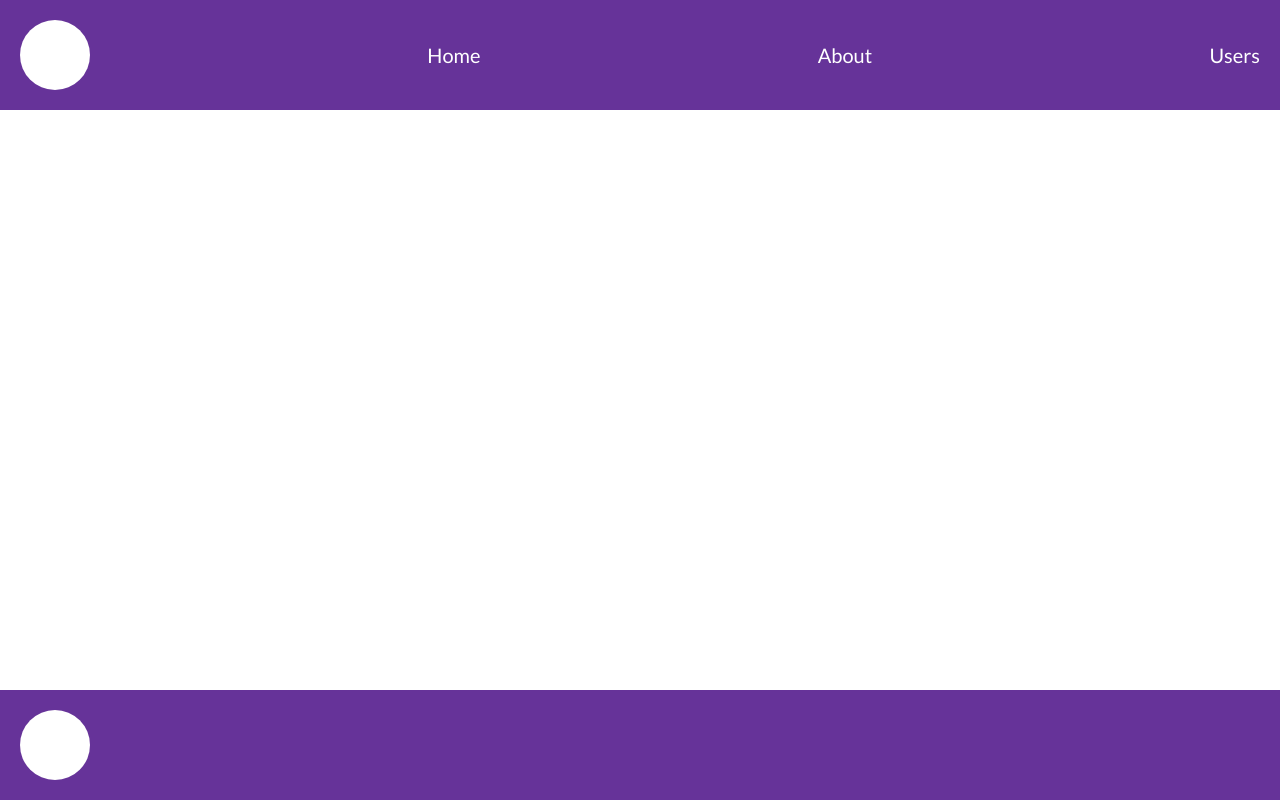
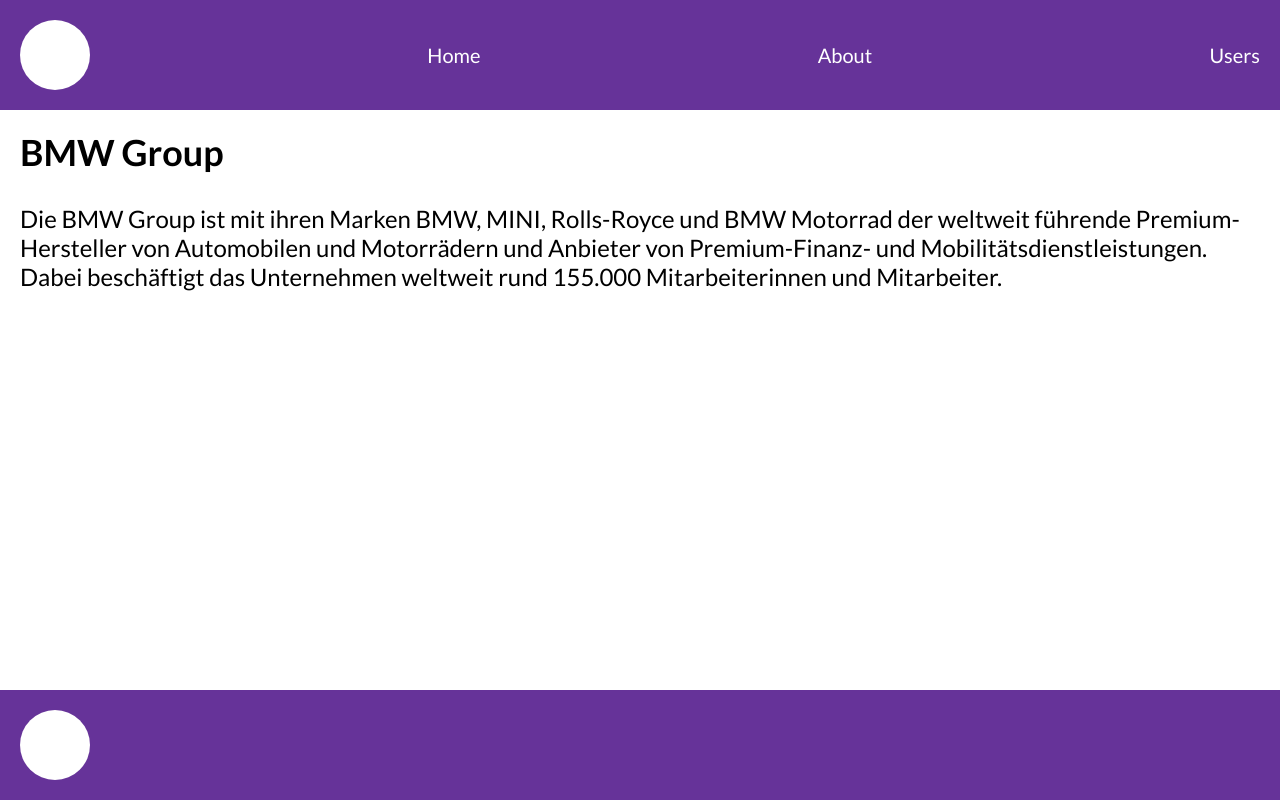
Before and after one commit to Alla-web/React_52m_1_fs_TS, a React (Vite) app: page /clients/BMW in a window 1280 px wide. Before the commit this address had no page. Built offline with nearby package versions, Linux system fonts and the light colour scheme.

Commit message:
homework 13

```diff
--- a/src/App.tsx
+++ b/src/App.tsx
@@ -16,6 +16,10 @@
 import About from "pages/About/About";
 import Users from "pages/Users/Users";
 import User from "pages/Users/components/User/User";
+import Clients from "pages/Clients/Clients";
+import BmwCompany from "pages/Clients/components/BMW/BMW";
+import FerrariCompany from "pages/Clients/components/Ferrari/Ferrari";
+import VwCompany from "pages/Clients/components/VW/VW";
 
 
 //selflearning
@@ -47,6 +51,10 @@
             <Route path="/about" element={<About/>}/>
             <Route path="/users" element={<Users/>}/>
             <Route path="/users/user" element={<User/>}></Route>
+            <Route path="/clients" element={<Clients/>}/>
+            <Route path="/clients/BMW" element={<BmwCompany/>}></Route>
+            <Route path="/clients/Ferrari" element={<FerrariCompany/>}></Route>
+            <Route path="/clients/VW" element={<VwCompany/>}></Route>
           </Route>
         </Routes>
       </Layout>
--- /dev/null
+++ b/src/pages/Clients/Clients.tsx
@@ -0,0 +1,15 @@
+import { ClientsPage, Title } from "./styles";
+import { Link } from "react-router-dom";
+
+function Clients (){
+    return(
+        <ClientsPage>
+            <Title>Select client:</Title>
+            <Link to='BMW'>Go to BMW page</Link>
+            <Link to='Ferrari'>Go to Ferrari page</Link>
+            <Link to='VW'>Go to VW page</Link>
+        </ClientsPage>
+    );
+}
+
+export default Clients;
--- /dev/null
+++ b/src/pages/Clients/components/BMW/BMW.tsx
@@ -0,0 +1,18 @@
+import { BmwPage, BmwTitle, AboutBmw } from "./styles";
+
+function BmwCompany() {
+  return (
+    <BmwPage>
+      <BmwTitle>BMW Group</BmwTitle>
+      <AboutBmw>
+        Die BMW Group ist mit ihren Marken BMW, MINI, Rolls-Royce und BMW
+        Motorrad der weltweit führende Premium-Hersteller von Automobilen und
+        Motorrädern und Anbieter von Premium-Finanz- und
+        Mobilitätsdienstleistungen. Dabei beschäftigt das Unternehmen weltweit
+        rund 155.000 Mitarbeiterinnen und Mitarbeiter.
+      </AboutBmw>
+    </BmwPage>
+  );
+}
+
+export default BmwCompany;
--- /dev/null
+++ b/src/pages/Clients/components/BMW/styles.ts
@@ -0,0 +1,18 @@
+import styled from "@emotion/styled";
+
+export const BmwPage = styled.div`
+  display: flex;
+  flex-direction: column;
+  flex: 1;
+  gap: 30px;
+  padding: 20px;
+  font-size: 30px;
+  `
+
+export const BmwTitle = styled.h1`
+ font-size: 36px;
+ font-weight: bold;
+`
+export const AboutBmw = styled.p`
+font-size: 24px;
+`
--- /dev/null
+++ b/src/pages/Clients/components/Ferrari/Ferrari.tsx
@@ -0,0 +1,18 @@
+import { FerrariPage, FerrariTitle, AboutFerrari } from "./styles";
+
+function FerrariCompany() {
+  return (
+    <FerrariPage>
+      <FerrariTitle>Ferrari</FerrariTitle>
+      <AboutFerrari>
+        Ferrari is an Italian company producing sports and racing cars,
+        based in Maranello. Founded in 1939 by Enzo Ferrari, began producing
+        sports cars in 1947. Since 1969 it has been part of the FIAT concern,
+        since 2016 it has been an independent company registered in the
+        Netherlands.
+      </AboutFerrari>
+    </FerrariPage>
+  );
+}
+
+export default FerrariCompany;
--- /dev/null
+++ b/src/pages/Clients/components/Ferrari/styles.ts
@@ -0,0 +1,18 @@
+import styled from "@emotion/styled";
+
+export const FerrariPage = styled.div`
+  display: flex;
+  flex-direction: column;
+  flex: 1;
+  gap: 30px;
+  padding: 20px;
+  font-size: 30px;
+  `
+
+export const FerrariTitle = styled.h1`
+ font-size: 36px;
+ font-weight: bold;
+`
+export const AboutFerrari = styled.p`
+font-size: 24px;
+`
--- /dev/null
+++ b/src/pages/Clients/components/VW/VW.tsx
@@ -0,0 +1,16 @@
+import { VwPage, VwTitle, AboutVw } from "./styles";
+
+function VwCompany() {
+  return (
+    <VwPage>
+      <VwTitle>Volkswagen Group</VwTitle>
+      <AboutVw>
+        Die sieben Volkswagen Konzerngrundsätze (Volkswagen Group Essentials)
+        sind das Wertefundament des Konzerns und Grundlage unserer gemeinsamen
+        Unternehmenskultur.
+      </AboutVw>
+    </VwPage>
+  );
+}
+
+export default VwCompany;
--- /dev/null
+++ b/src/pages/Clients/components/VW/styles.ts
@@ -0,0 +1,18 @@
+import styled from "@emotion/styled";
+
+export const VwPage = styled.div`
+  display: flex;
+  flex-direction: column;
+  flex: 1;
+  gap: 30px;
+  padding: 20px;
+  font-size: 30px;
+  `
+
+export const VwTitle = styled.h1`
+ font-size: 36px;
+ font-weight: bold;
+`
+export const AboutVw = styled.p`
+font-size: 24px;
+`
--- /dev/null
+++ b/src/pages/Clients/styles.ts
@@ -0,0 +1,15 @@
+import styled from "@emotion/styled";
+
+export const ClientsPage = styled.div`
+  display: flex;
+  flex-direction: column;
+  flex: 1;
+  gap: 30px;
+  padding: 20px;
+  font-size: 30px;
+  `
+
+export const Title = styled.div`
+ font-size: 36px;
+ font-weight: bold;
+`
```
